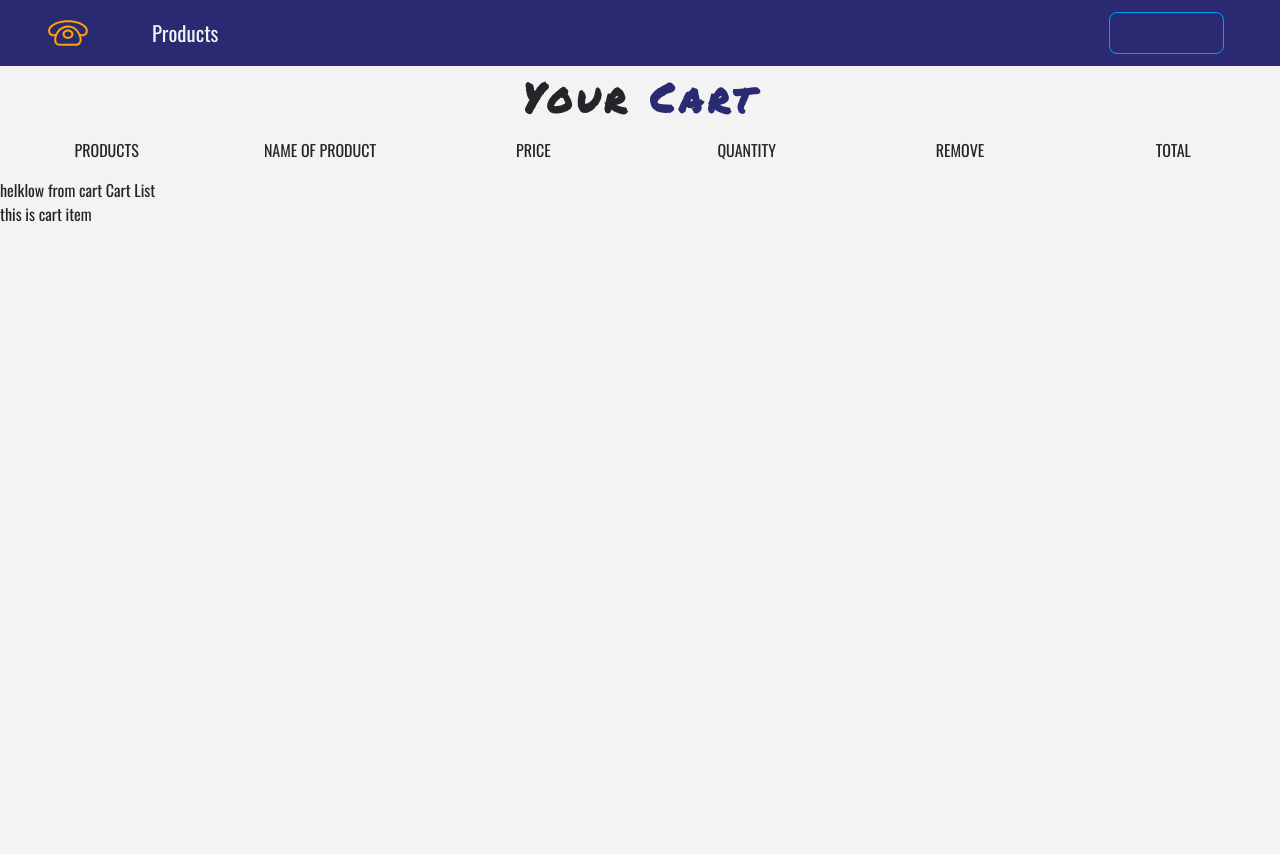
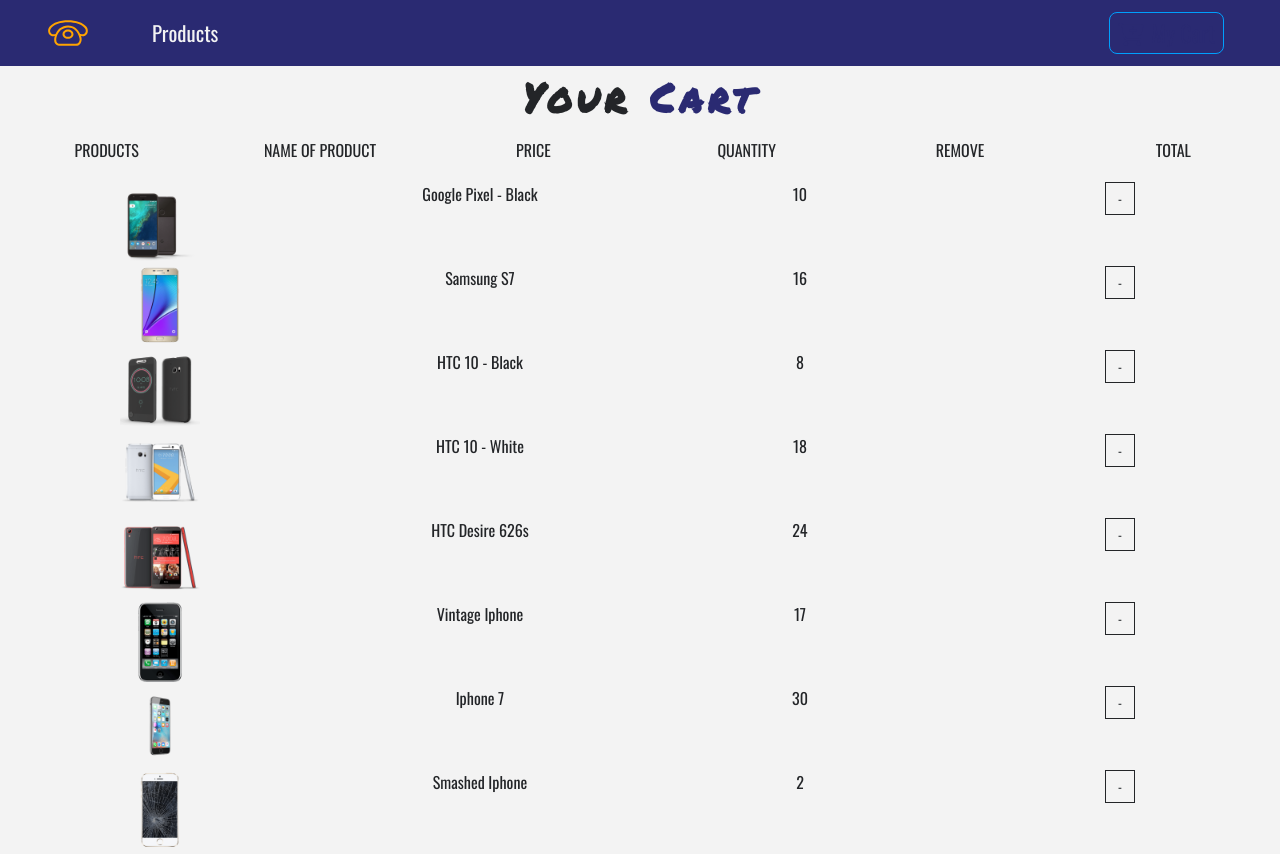
Before and after one commit to rdoty1/reactOnlineStore, a React (Create React App) app in the folder juul/client/: page /cart in a window 1280 px wide. Before the commit the page ends 800 px from the top, so only its background shows below. Built offline with nearby package versions, Linux system fonts and the light colour scheme.

Commit message:
some updates to css for rest of project

```diff
--- a/juul/client/src/App.css
+++ b/juul/client/src/App.css
@@ -30,3 +30,25 @@
 .text-bright {
   color:var(--lightBlue);
 }
+
+.btn-black {
+  background:transparent;
+  text-transform: capitalize;
+  font-size: 0.8rem !important;
+  color: var(--mainDark);
+  border-radius: 0 !important;
+  border: 0.1rem solid var(--mainDark) !important;
+
+}
+
+.btn-black:hover {
+  background: var(--mainDark) !important;
+  color: var(--mainWhite) !important;
+
+}
+
+.cart-icon {
+  cursor:pointer;
+  font-size: 1.2rem;
+  color: var(--mainYellow);
+}
--- a/juul/client/src/components/Cart/CartItem.js
+++ b/juul/client/src/components/Cart/CartItem.js
@@ -1,9 +1,40 @@
 import React from 'react';
 
 
-function CartItem() {
+function CartItem({item,value}) {
+    const {id,title,img,price,total,count} = item;
+    const {increment, decrement, removeItem} = value;
     return (
-        <div> this is cart item
+        <div className="row my-1 text-capitalize text-center">
+
+            <div className="clo-10 mx-auto col-lg-2">
+                <img src={img} style={{width: '5rem', height:'5rems'}} className="img-fluid" alt="product" />
+
+            </div>
+
+            <div className="clo-10 mx-auto col-lg-2">
+                <span className="d-lg-none"> product : </span>
+                {title}
+            </div>
+
+            <div className="clo-10 mx-auto col-lg-2">
+            <span className="d-lg-none"> price : </span>
+                {price}
+
+            </div>
+
+            <div className="col-10 mx-auto col-lg-2 my-2 my-lg-0">
+                <div className="d-flex justify-content-center">
+                    <div>
+                        <span className="btn btn-black mx-1" onClick={() => decrement(id)}> - </span>
+
+                    </div>
+
+                </div>
+            </div>
+
+            {/* end of col */}
+
         </div>
     )
 
--- a/juul/client/src/components/Cart/CartList.js
+++ b/juul/client/src/components/Cart/CartList.js
@@ -8,16 +8,14 @@
     console.log(value,cart);
     return (
 
-        <div> helklow from cart Cart List
+        <div className="container-fluid">
+            {cart.map(item => {
+                return <CartItem key={item.id} item={item} value={value} />
+            })}
 
-            <CartItem></CartItem>
         </div>
 
-
-
-
     )
-
 
 }
 
```
